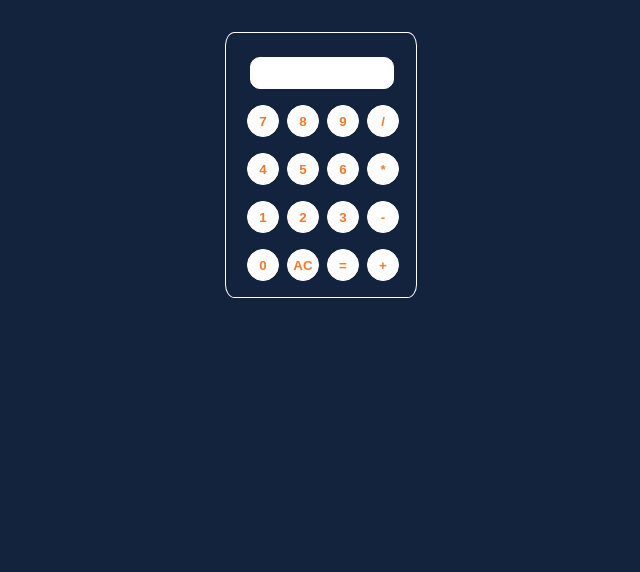
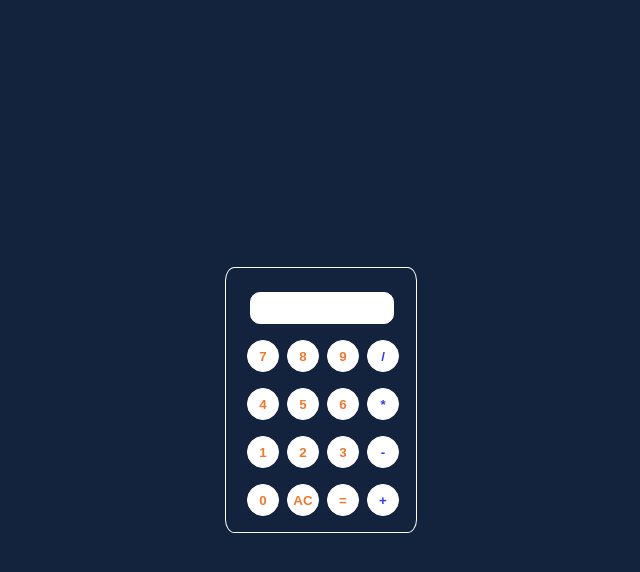
Before and after one commit to Gediminas91/-javasript---calculator, a plain HTML site: page index.html in a window 1280 px wide. Shown: the whole page, without its empty margins (319-959 px from the left). Drawn offline with Linux system fonts and the light colour scheme.

Commit message:
Add files via upload

```diff
--- a/calculator.css
+++ b/calculator.css
@@ -31,7 +31,7 @@ body {
     border-radius: 5%;
 
 }
-#specialsigns {
+.specialsigns {
     color: #343AEE;
 }
 button {
@@ -47,4 +47,6 @@ html {
     display: flex;
     flex-direction: column;
     align-items: center;
+    justify-content: center;
+    height: 100vh;
 }
```
